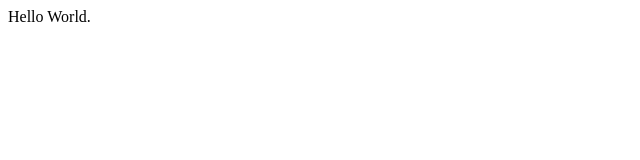
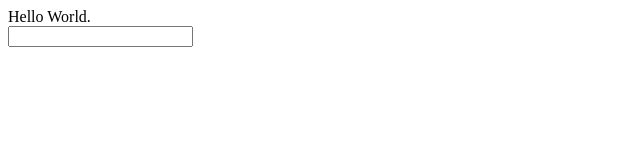
Before and after one commit to bajwass/to-do-list, a React (Create React App) app: page / in a window 1280 px wide. Shown: the top 160 px of the page, without its empty margins (0-640 px from the left). Built offline with nearby package versions, Linux system fonts and the light colour scheme.

Commit message:
Update App.js
Added an empty element which allows for two statements to be held in one return statement

```diff
--- a/src/App.js
+++ b/src/App.js
@@ -3,7 +3,11 @@ import ToDoList from "./ToDoList";
 
 function App() {
  return (
-  <ToDoList />
+  <>
+    <ToDoList />
+    <input type="text" />
+  </>
+
  );
 }
 
```
